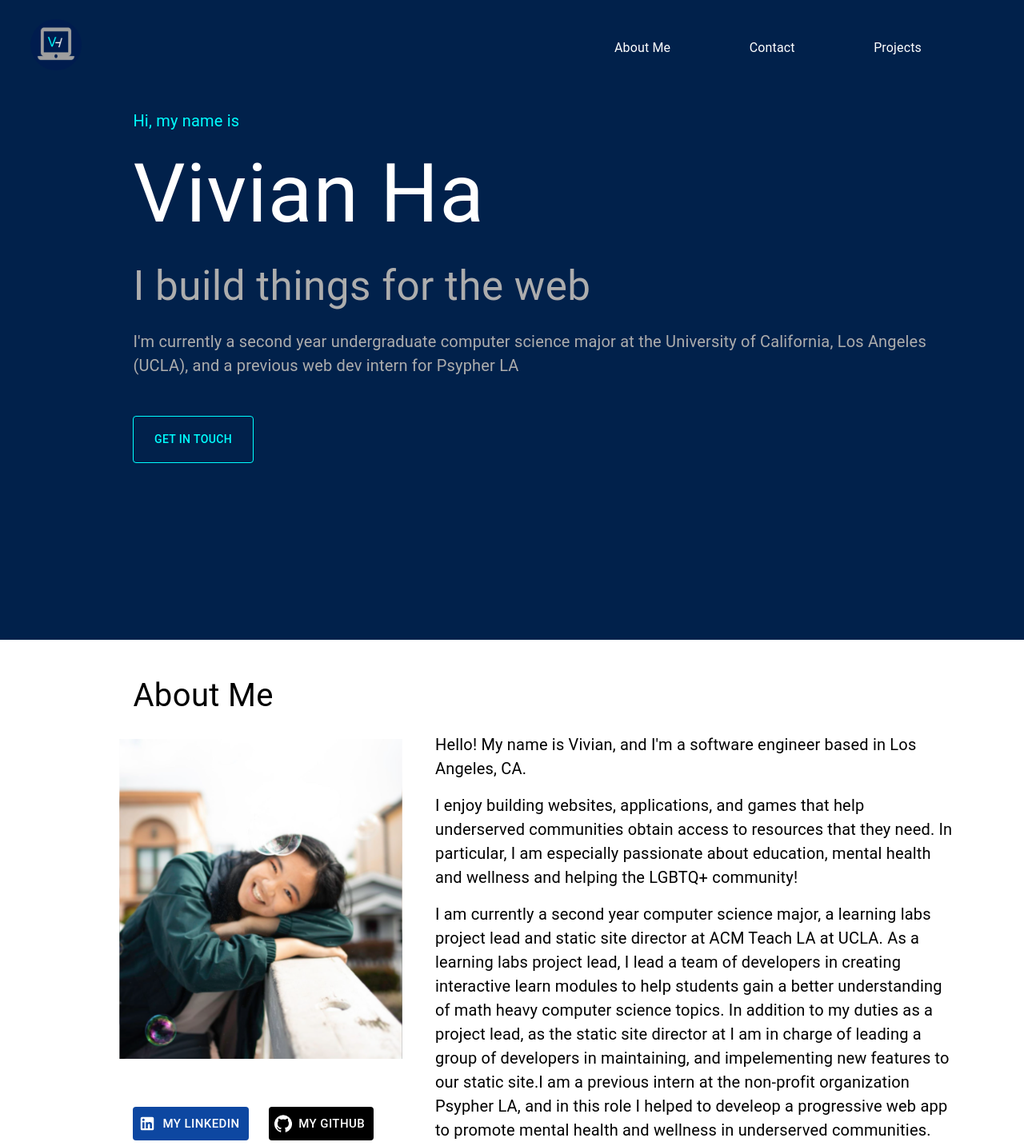
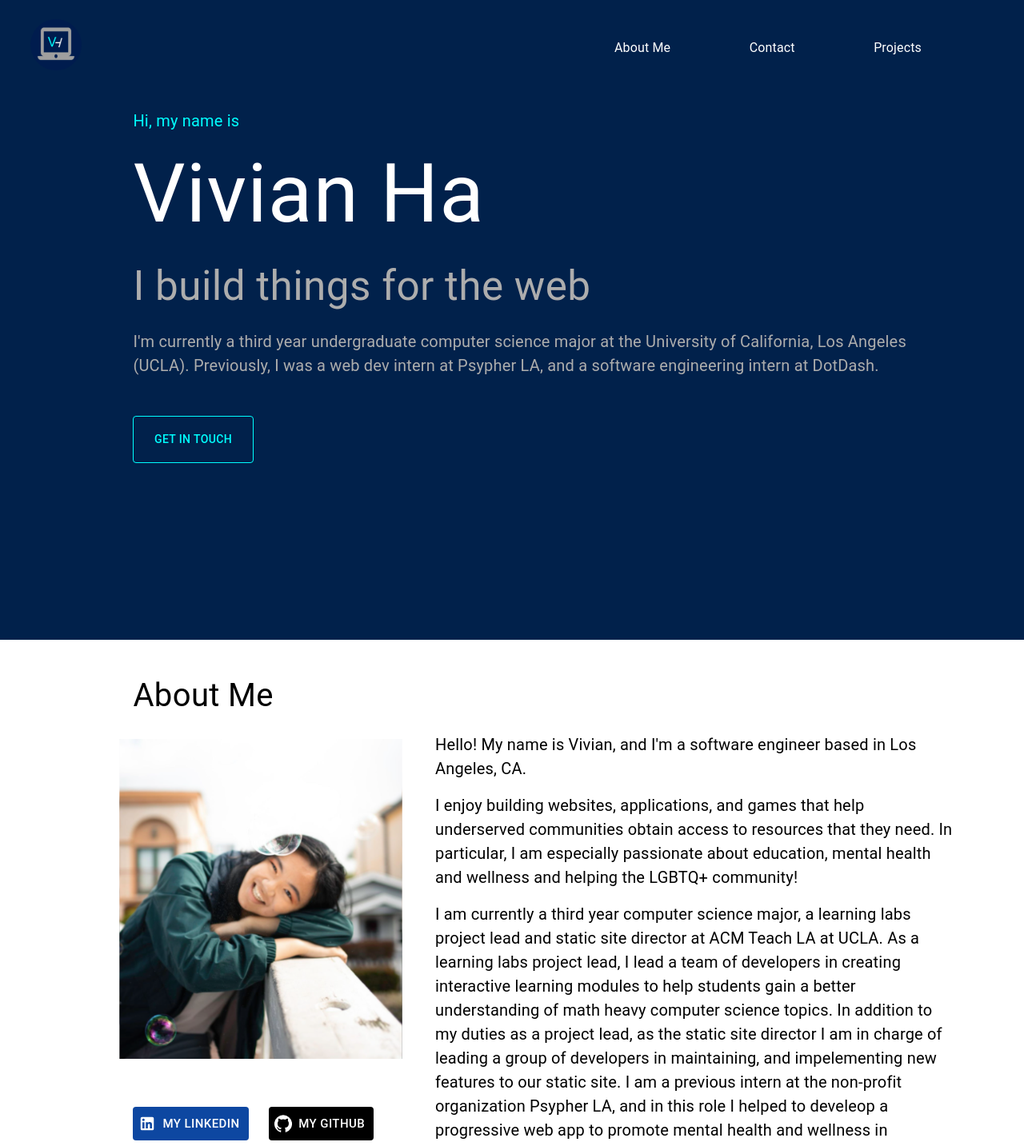
Before and after one commit to vivianha534/Portfolio, a React (Create React App) app: page / in a window 1280 px wide. Shown: the top 1433 px of the page at 80% size. Built offline with nearby package versions, Linux system fonts and the light colour scheme.

Commit message:
updated year, and experience

```diff
--- a/src/components/AboutMe/Description.jsx
+++ b/src/components/AboutMe/Description.jsx
@@ -103,12 +103,13 @@ const Description = () => {
                     </Typography>
 
                     <Typography className = {classes.text}>
-                        I am currently a second year computer science major, a learning labs project lead and static site director
-                        at ACM Teach LA at UCLA. As a learning labs project lead, I lead a team of developers in creating interactive learn modules
+                        I am currently a third year computer science major, a learning labs project lead and static site director
+                        at ACM Teach LA at UCLA. As a learning labs project lead, I lead a team of developers in creating interactive learning modules
                         to help students gain a better understanding of math heavy computer science topics. In addition to my duties as a project lead,
-                        as the static site director at I am in charge of leading a group of developers in maintaining, and impelementing new features to
-                        our static site.I am a previous intern at the  non-profit organization Psypher LA, and in this role I helped to develeop a progressive
-                        web app to promote mental health and wellness in underserved communities.
+                        as the static site director I am in charge of leading a group of developers in maintaining, and impelementing new features to
+                        our static site. I am a previous intern at the  non-profit organization Psypher LA, and in this role I helped to develeop a progressive
+                        web app to promote mental health and wellness in underserved communities. I am also a previous intern at DotDash, and during my internship,
+                        I implemented news schema badges on the four different VeryWell sites that touched over 3000+ articles, and increased EAT and SEO performance.
                     </Typography>
 
                     <Typography className = {classes.text}>
--- a/src/components/HomePage/Intro.jsx
+++ b/src/components/HomePage/Intro.jsx
@@ -92,8 +92,9 @@ const Intro = () => {
 
             <div className = {classes.description}>
                 <Typography className = {classes.text}>
-                    I'm currently a second year undergraduate computer science major at the University of California,
-                    Los Angeles (UCLA), and a previous web dev intern for Psypher LA
+                    I'm currently a third year undergraduate computer science major at the University of California,
+                    Los Angeles (UCLA). Previously, I was a web dev intern at Psypher LA, and a software engineering intern
+                    at DotDash.
                 </Typography>
             </div>
 
```
